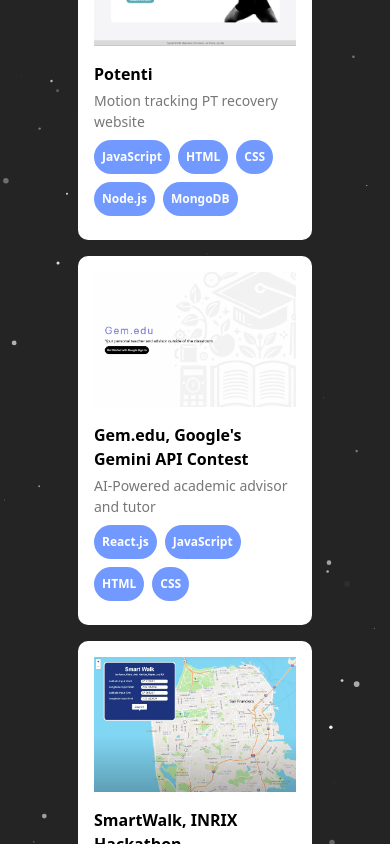
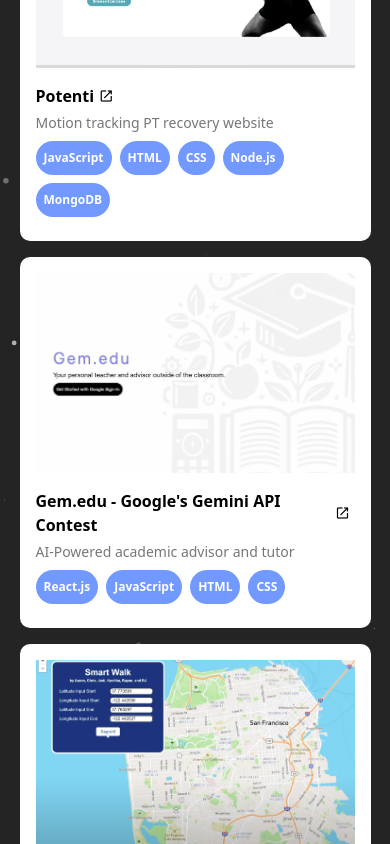
Before and after one commit to Chris-Tamayo/me, a React (Vite) app in the folder client/: page /me/projects in a window 390 px wide. Built offline with nearby package versions, Linux system fonts and the light colour scheme.

Commit message:
Modify container width at smaller screen sizes

```diff
--- a/client/index.html
+++ b/client/index.html
@@ -4,7 +4,7 @@
     <meta charset="UTF-8" />
     <meta name="viewport" content="width=device-width, initial-scale=1.0" />
     <title>CT</title>
-    <link rel="stylesheet" href="https://fonts.googleapis.com/css2?family=Material+Symbols+Outlined:opsz,wght,FILL,GRAD@20,400,0,0&icon_names=north_east" />
+    <link rel="stylesheet" href="https://fonts.googleapis.com/css2?family=Material+Symbols+Outlined" />
     <script src="https://cdn.jsdelivr.net/particles.js/2.0.0/particles.min.js"></script>
   </head>
   <body>
--- a/client/src/components/Project/Project.css
+++ b/client/src/components/Project/Project.css
@@ -7,6 +7,10 @@
   font-size: 14px;
 }
 
+.project-container .material-symbols-outlined {
+  font-size: 16px;
+}
+
 .skills-container .skill{
   font-size: 12px;
 }
--- a/client/src/components/Project/Project.jsx
+++ b/client/src/components/Project/Project.jsx
@@ -5,7 +5,7 @@
     <div className="project-container tile align-self-stretch">
       <div className="d-flex flex-column">
         <img src={image} className="project-img mb-3"></img>
-        <strong className="mb-1">{name}</strong>
+        <strong className="mb-1 d-flex align-items-center">{name}<span class="material-symbols-outlined mx-1">open_in_new</span></strong>
         <p className="project-desc mb-2">{description}</p>
         <div className="d-flex flex-wrap skills-container">
           {skills.map((skill, index) => (
--- a/client/src/components/ViewProjectsButton/ViewProjectsButton.css
+++ b/client/src/components/ViewProjectsButton/ViewProjectsButton.css
@@ -11,9 +11,27 @@
   background-color: #4879f7;
 }
 
+.view-projects-button .material-symbols-outlined {
+  font-size: 20px;
+}
+
 @media (max-width: 1135px) {
   .view-projects-button {
     width: 60vw;
     height: 3rem;
   }
 }
+
+@media (max-width: 768px) {
+  .view-projects-button {
+    width: 80vw;
+    height: 3rem;
+  }
+}
+
+@media (max-width: 425px) {
+  .view-projects-button {
+    width: 90vw;
+    height: 3rem;
+  }
+}
--- a/client/src/index.css
+++ b/client/src/index.css
@@ -59,3 +59,35 @@
     border-radius: 10px;
   }
 }
+
+@media (max-width: 768px) {
+  .tile {
+    width: 80vw;
+    color: black;
+    background-color: white;
+    border-radius: 10px;
+    padding: var(--padding-medium);
+    margin: var(--padding-small);
+  }
+
+  .tile-container {
+    width: 80vw;
+    border-radius: 10px;
+  }
+}
+
+@media (max-width: 425px) {
+  .tile {
+    width: 90vw;
+    color: black;
+    background-color: white;
+    border-radius: 10px;
+    padding: var(--padding-medium);
+    margin: var(--padding-small);
+  }
+
+  .tile-container {
+    width: 90vw;
+    border-radius: 10px;
+  }
+}
--- a/client/src/pages/ProjectPage.jsx
+++ b/client/src/pages/ProjectPage.jsx
@@ -21,14 +21,14 @@
           skills={["JavaScript", "HTML", "CSS", "Node.js", "MongoDB"]}
         />
         <Project
-          name="Gem.edu, Google's Gemini API Contest"
+          name="Gem.edu - Google's Gemini API Contest"
           description="AI-Powered academic advisor and tutor"
           image={gem}
           skills={["React.js", "JavaScript", "HTML", "CSS"]}
         />
         <Project
-          name="SmartWalk, INRIX Hackathon"
-          description="Route planner that suggests the safest walking paths based on crime data"
+          name="SmartWalk - INRIX Hackathon"
+          description="Route planner that suggests the safest walking paths based on crime data. For INRIX hackathon."
           image={smartwalk}
           skills={["JavaScript", "HTML", "CSS"]}
         />
```
